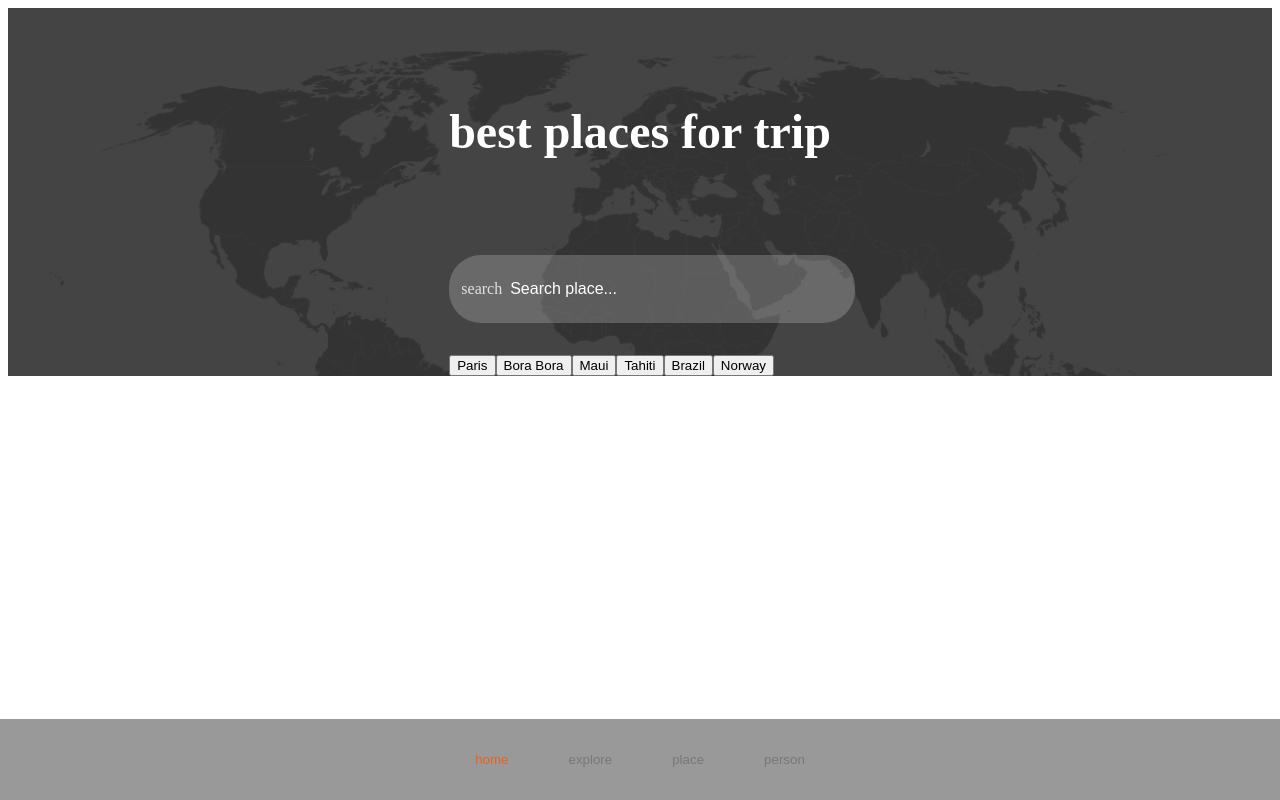
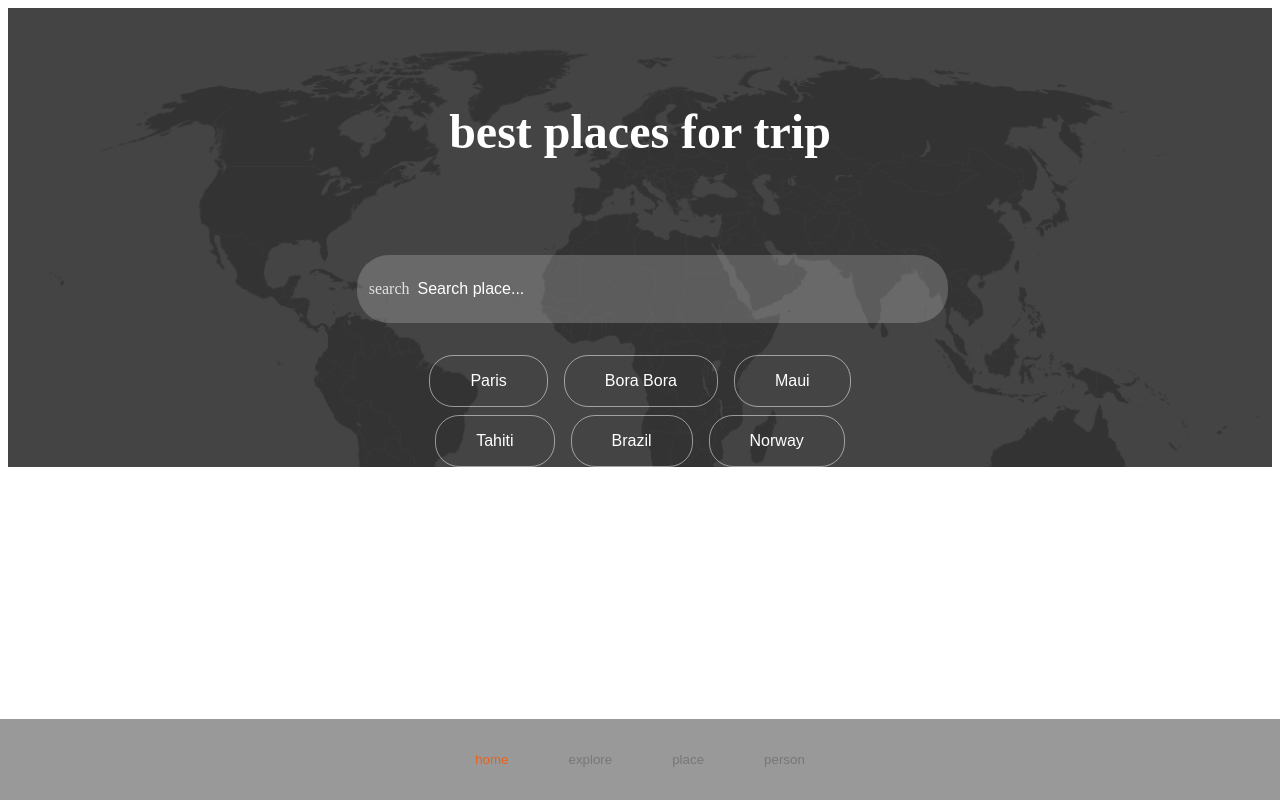
Before and after one commit to vladyslav-buriak/Travel-app, a Next.js app: page / in a window 1280 px wide. Built offline with nearby package versions, Linux system fonts and the light colour scheme.

Commit message:
styles for filter buttons

```diff
--- a/components/elements/Filters/Filters.module.scss
+++ b/components/elements/Filters/Filters.module.scss
@@ -1,3 +1,32 @@
-.filtersWrapp{
+@import "../../../assets/styles/variables.scss";
+
+.filtersWrapp {
     margin-top: 2rem;
+    display: flex;
+    justify-content: center;
+    flex-wrap: wrap;
+
+    .btn {
+        border: 1px solid rgba($white, 0.5);
+        border-radius: 1.5rem;
+        padding: 1rem 2.5rem;
+        margin: 0 0.5rem;
+        cursor: pointer;
+        background-color: transparent;
+        color: $white;
+        font-size: 1rem;
+        transition: border .4s ease;
+
+        &.active {
+            border-color: rgba($accent, 0.5);
+        }
+    }
+
+
+
+    .btn+.btn+.btn+.btn {
+        margin-top: 0.5rem;
+    }
+
+
 }
--- a/components/elements/Filters/index.tsx
+++ b/components/elements/Filters/index.tsx
@@ -1,4 +1,6 @@
 import styles from "./Filters.module.scss";
+import cn from "classnames";
+import { useState } from "react";
 
 const locName = [
     { location: "Paris" },
@@ -11,9 +13,11 @@ const locName = [
 
 
 const Filters = () => {
+    const [activeLoc, setActiveLoc] = useState("");
+
     return (
         <div className={styles.filtersWrapp}>
-            {locName.map(f => <button>{f.location}</button>)}
+            {locName.map(f => <button className={cn(styles.btn, { [styles.active]: f.location === activeLoc })} key={f.location} onClick={() => { setActiveLoc(f.location) }}>{f.location}</button>)}
         </div>
     );
 }
--- a/components/elements/Home/SearchSection/SearchSection.module.scss
+++ b/components/elements/Home/Header/Header.module.scss
@@ -1,6 +1,6 @@
 @import "../../../../assets/styles/variables.scss";
 
-.searchSectionWrapp {
+.headerWrapp {
     background-image: url("../../../../assets/images/map.png");
     background-repeat: no-repeat;
     background-size: cover;
@@ -31,6 +31,8 @@
 }
 
 
-.searchSectionInner{
+.headerInner{
     z-index: 3;
+    max-width: 567px;
+    width: 100%;
 }
--- a/components/elements/Home/SearchSection/index.tsx
+++ b/components/elements/Home/Header/index.tsx
@@ -1,12 +1,12 @@
 import Filters from '../../Filters/index';
 import Search from '../../Search/index';
-import styles from "./SearchSection.module.scss";
+import styles from "./Header.module.scss";
 
 
-const SearchSection = () => {
+const Header = () => {
     return (
-        <div className={styles.searchSectionWrapp}>
-           <div className={styles.searchSectionInner}>
+        <div className={styles.headerWrapp}>
+           <div className={styles.headerInner}>
            <h1 className={styles.title}>best places for trip</h1>
             <Search />
             <Filters/>
@@ -15,4 +15,4 @@ const SearchSection = () => {
     )
 }
 
-export default SearchSection
+export default Header
--- a/package.json
+++ b/package.json
@@ -9,6 +9,7 @@
     "lint": "next lint"
   },
   "dependencies": {
+    "@types/classnames": "^2.3.1",
     "material-icons": "^1.11.9",
     "next": "12.2.5",
     "react": "18.2.0",
--- a/pages/index.tsx
+++ b/pages/index.tsx
@@ -1,7 +1,7 @@
 import { GetServerSideProps, GetStaticProps, NextPage } from 'next';
 import styles from '../assets/styles/Home.module.css';
 import Layaot from '../components/common/Layout';
-import SearchSection from '../components/elements/Home/SearchSection/index';
+import Header from '../components/elements/Home/Header/index';
 
 import { IPlace } from '../types/place';
 
@@ -12,7 +12,7 @@ const Home: NextPage<IHome> = ({ places }) => {
 
   return (
     <Layaot>
-      <SearchSection />
+      <Header />
     </Layaot>
   )
 }
```
Also changed, not shown: 2 other files (tests, documents, lock files or other folders).
